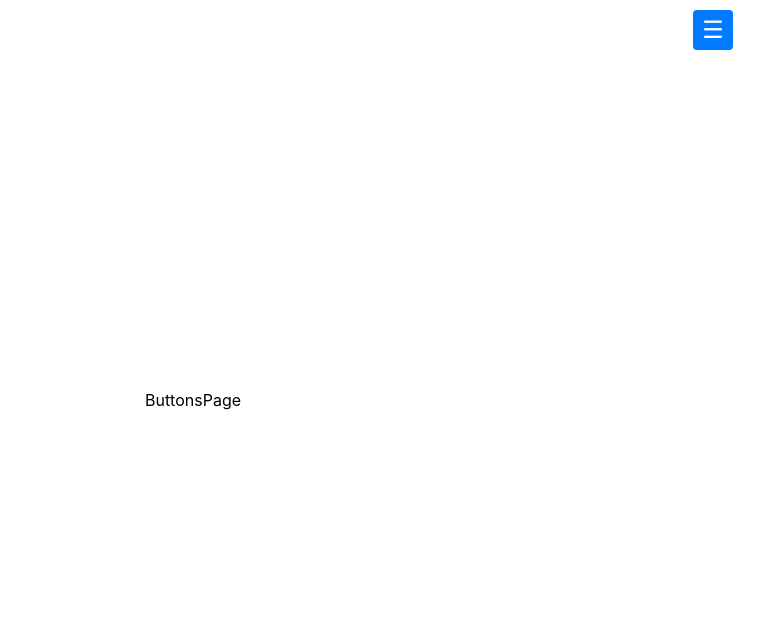
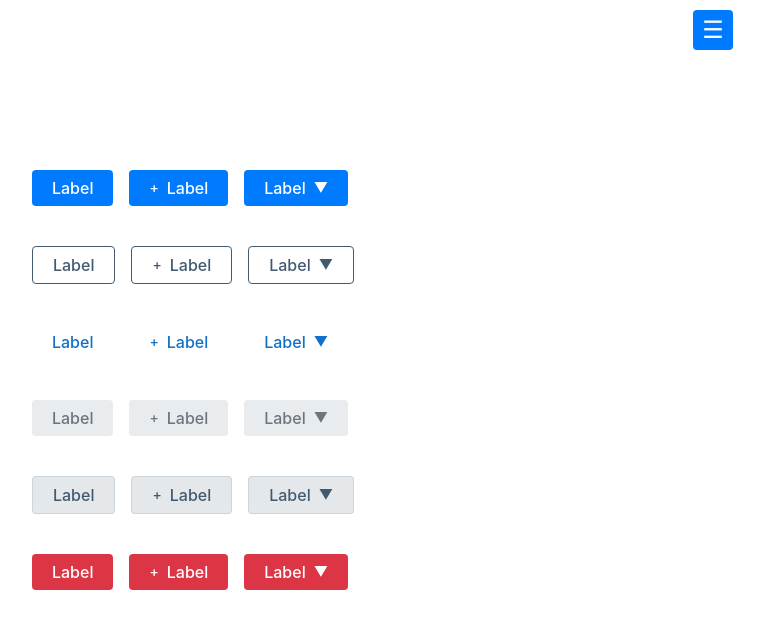
Before and after one commit to UeberTimei/joydev2, a React (Vite) app: page /buttonsPage in a window 1280 px wide. Shown: the top 628 px of the page, without its empty margins (447-1211 px from the left). Built offline with nearby package versions, Linux system fonts and the light colour scheme; a web font is replaced by a local one.

Commit message:
feat: finished Buttons page

```diff
--- a/src/components/Button/Button.module.scss
+++ b/src/components/Button/Button.module.scss
@@ -0,0 +1,82 @@
+.button {
+  display: flex;
+  align-items: center;
+  justify-content: center;
+  gap: 8px;
+  padding: 10px 20px;
+  border: none;
+  border-radius: 4px;
+  font-family: "SF Pro Text", sans-serif;
+  font-size: 16px;
+  font-weight: 500;
+  cursor: pointer;
+  transition: background-color 0.3s ease;
+
+  &__label {
+    line-height: 1;
+  }
+
+  &__icon {
+    font-size: 14px;
+    line-height: 1;
+  }
+
+  &_primary {
+    background-color: #007bff;
+    color: #ffffff;
+
+    &:hover:not(.button_disabled) {
+      background-color: #0056b3;
+    }
+  }
+
+  &_regular {
+    background-color: #ffffff;
+    color: #425a70;
+    border: 1px solid #435a6f;
+
+    &:hover:not(.button_disabled) {
+      background-color: #f8f9fa;
+    }
+  }
+
+  &_minimal {
+    background-color: #ffffff;
+    color: #1070ca;
+    border: none;
+
+    &:hover:not(.button_disabled) {
+      background-color: #e2e6ea;
+    }
+  }
+
+  &_active {
+    background-color: #435a6f24;
+    color: #425a70;
+    border: 1px solid #435a6f24;
+
+    &:hover:not(.button_disabled) {
+      background-color: #9fb7ce;
+    }
+  }
+
+  &_danger {
+    background-color: #dc3545;
+    color: #ffffff;
+
+    &:hover:not(.button_disabled) {
+      background-color: #b02a37;
+    }
+  }
+
+  &_disabled {
+    background-color: #e9ecef;
+    color: #6c757d;
+    border: none;
+    cursor: not-allowed;
+  }
+
+  &_withIcon {
+    gap: 8px;
+  }
+}
--- a/src/components/Button/Button.tsx
+++ b/src/components/Button/Button.tsx
@@ -1,7 +1,47 @@
 import React from "react";
+import classNames from "classnames";
+import styles from "./Button.module.scss";
 
-const Button = () => {
-  return <div>Button</div>;
+interface ButtonProps {
+  label: string;
+  variant?: "primary" | "regular" | "minimal" | "active" | "danger";
+  disabled?: boolean;
+  withIcon?: "plus" | "dropdown" | null;
+  className?: string;
+  onClick?: () => void;
+}
+
+const Button: React.FC<ButtonProps> = ({
+  label,
+  variant = "primary",
+  disabled = false,
+  withIcon = null,
+  className,
+  onClick,
+}) => {
+  const buttonClass = classNames(
+    styles.button,
+    {
+      [styles.button_primary]: variant === "primary",
+      [styles.button_regular]: variant === "regular",
+      [styles.button_minimal]: variant === "minimal",
+      [styles.button_active]: variant === "active",
+      [styles.button_danger]: variant === "danger",
+      [styles.button_disabled]: disabled,
+      [styles.button_withIcon]: withIcon,
+    },
+    className
+  );
+
+  return (
+    <button className={buttonClass} onClick={onClick} disabled={disabled}>
+      {withIcon === "plus" && <span className={styles.button__icon}>+</span>}
+      <span className={styles.button__label}>{label}</span>
+      {withIcon === "dropdown" && (
+        <span className={styles.button__icon}>▼</span>
+      )}
+    </button>
+  );
 };
 
 export default Button;
--- a/src/pages/ButtonsPage/ButtonsPage.module.scss
+++ b/src/pages/ButtonsPage/ButtonsPage.module.scss
@@ -0,0 +1,13 @@
+.buttonsPage {
+  padding: 40px;
+
+  &__section {
+    margin-bottom: 40px;
+  }
+
+  &__group {
+    display: flex;
+    gap: 16px;
+    flex-wrap: wrap;
+  }
+}
--- a/src/pages/ButtonsPage/ButtonsPage.tsx
+++ b/src/pages/ButtonsPage/ButtonsPage.tsx
@@ -1,7 +1,59 @@
 import React from "react";
+import Button from "../../components/Button/Button";
+import styles from "./ButtonsPage.module.scss";
 
-const ButtonsPage = () => {
-  return <div>ButtonsPage</div>;
+const ButtonsPage: React.FC = () => {
+  return (
+    <div className={styles.buttonsPage}>
+      <div className={styles.buttonsPage__section}>
+        <div className={styles.buttonsPage__group}>
+          <Button label="Label" variant="primary" />
+          <Button label="Label" variant="primary" withIcon="plus" />
+          <Button label="Label" variant="primary" withIcon="dropdown" />
+        </div>
+      </div>
+
+      <div className={styles.buttonsPage__section}>
+        <div className={styles.buttonsPage__group}>
+          <Button label="Label" variant="regular" />
+          <Button label="Label" variant="regular" withIcon="plus" />
+          <Button label="Label" variant="regular" withIcon="dropdown" />
+        </div>
+      </div>
+
+      <div className={styles.buttonsPage__section}>
+        <div className={styles.buttonsPage__group}>
+          <Button label="Label" variant="minimal" />
+          <Button label="Label" variant="minimal" withIcon="plus" />
+          <Button label="Label" variant="minimal" withIcon="dropdown" />
+        </div>
+      </div>
+
+      <div className={styles.buttonsPage__section}>
+        <div className={styles.buttonsPage__group}>
+          <Button label="Label" disabled />
+          <Button label="Label" disabled withIcon="plus" />
+          <Button label="Label" disabled withIcon="dropdown" />
+        </div>
+      </div>
+
+      <div className={styles.buttonsPage__section}>
+        <div className={styles.buttonsPage__group}>
+          <Button label="Label" variant="active" />
+          <Button label="Label" variant="active" withIcon="plus" />
+          <Button label="Label" variant="active" withIcon="dropdown" />
+        </div>
+      </div>
+
+      <div className={styles.buttonsPage__section}>
+        <div className={styles.buttonsPage__group}>
+          <Button label="Label" variant="danger" />
+          <Button label="Label" variant="danger" withIcon="plus" />
+          <Button label="Label" variant="danger" withIcon="dropdown" />
+        </div>
+      </div>
+    </div>
+  );
 };
 
 export default ButtonsPage;
```
